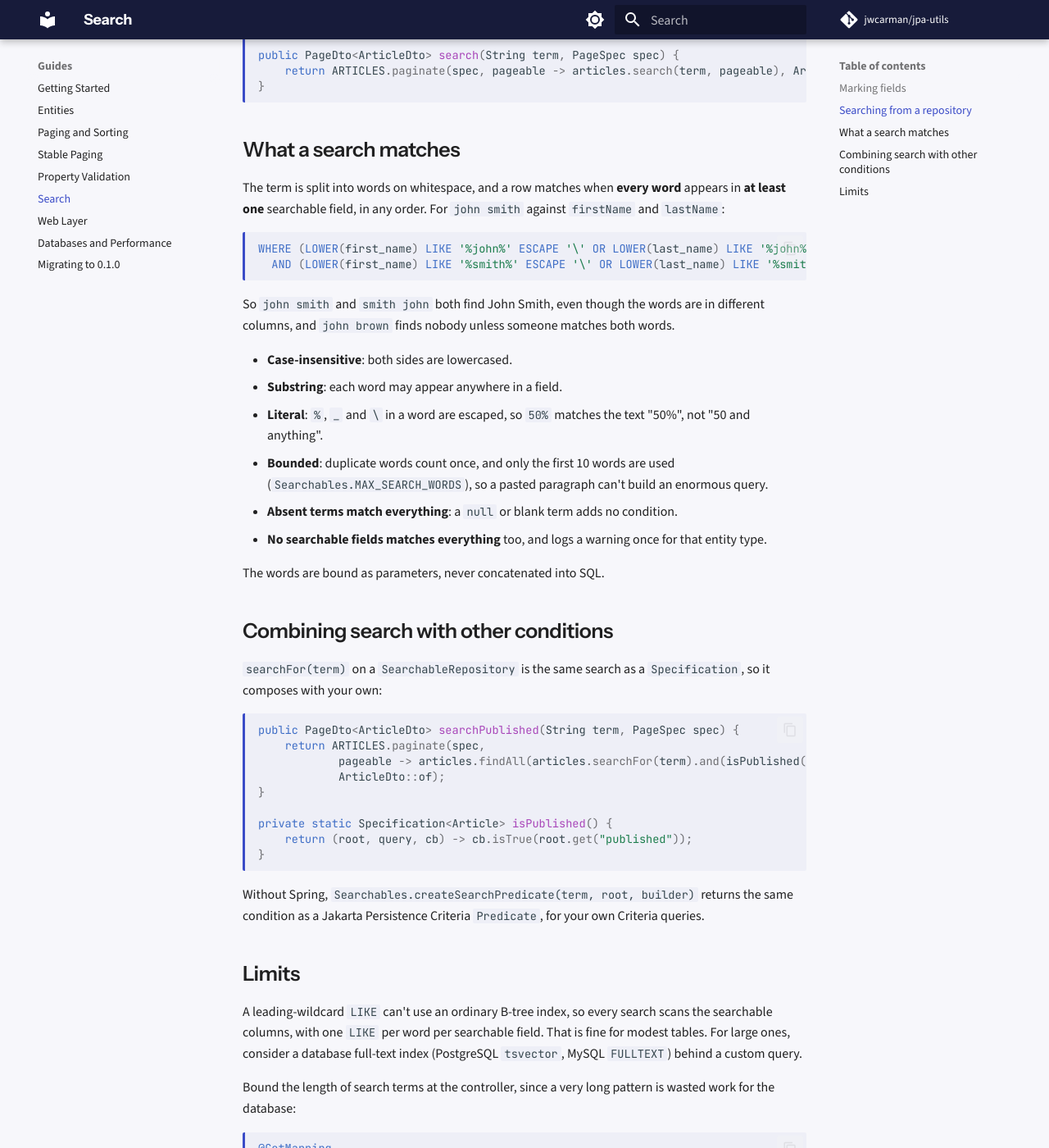
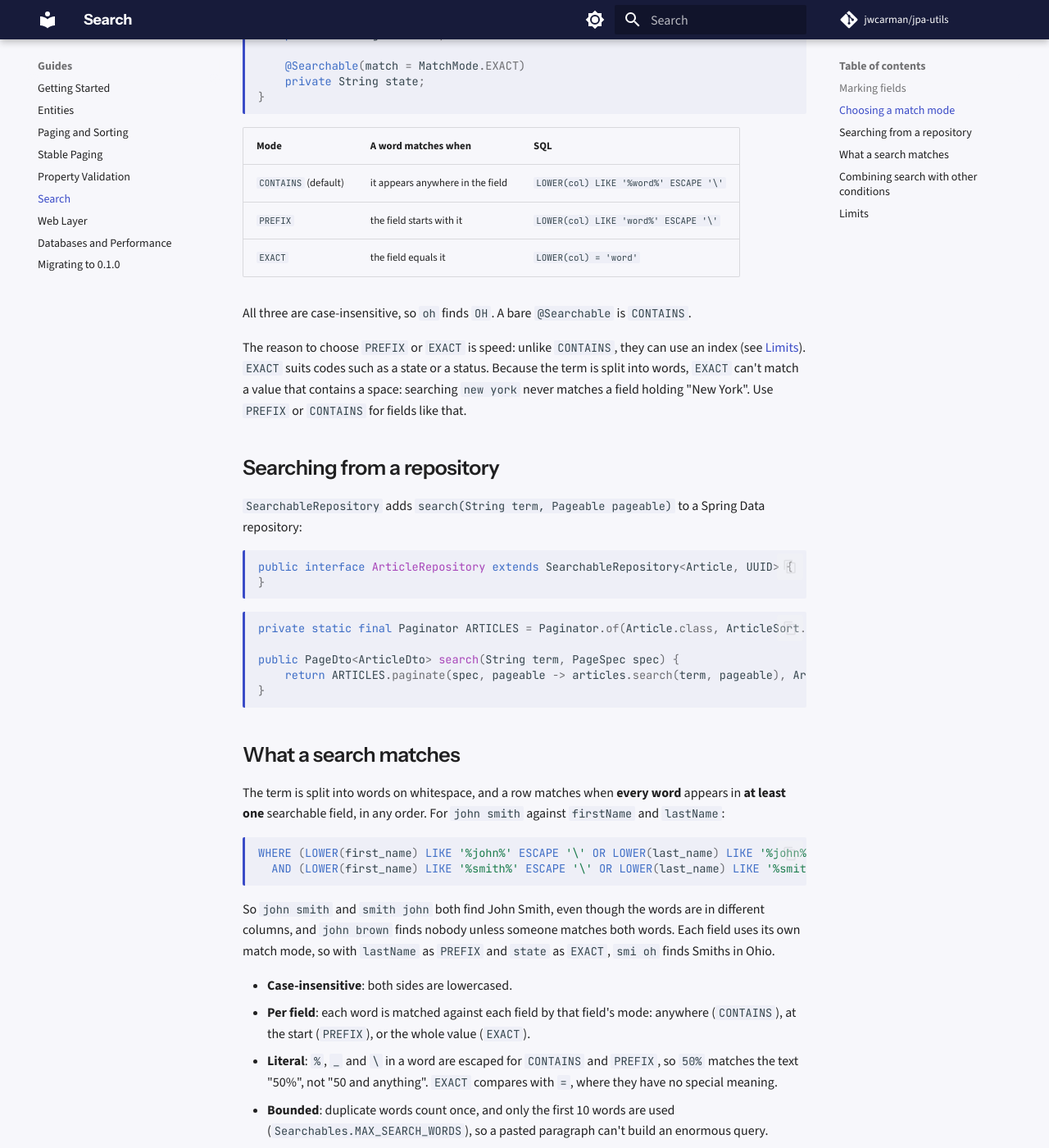
Before and after one commit to jwcarman/jpa-utils, an MkDocs documentation site: the page built from docs/guides/search.md, in a window 1280 px wide and 1400 px high, scrolled down 880 px. Shown: the whole window at 82% size. Built offline with MkDocs 1.6.1 and Material for MkDocs 9.7.7, drawn with Linux system fonts in a browser that asks for light colours; comment, search, counter and statistics services are not loaded; some of the changed text lies outside the part shown.

Commit message:
docs: searchable match modes and indexing guidance
Co-Authored-By: Claude Opus 5.5 <noreply@anthropic.com>

````diff
--- a/docs/guides/search.md
+++ b/docs/guides/search.md
@@ -22,6 +22,37 @@ public class Article extends BaseEntity {
 ```
 
 Only `String` attributes are searched; `@Searchable` on any other type is ignored.
+
+## Choosing a match mode
+
+Each searchable field matches in one of three ways, set with `match`:
+
+```java
+@Entity
+@Getter
+@NoArgsConstructor(access = AccessLevel.PROTECTED)
+public class Customer extends BaseEntity {
+
+    @Searchable(match = MatchMode.PREFIX)
+    private String lastName;
+
+    @Searchable(match = MatchMode.EXACT)
+    private String state;
+}
+```
+
+| Mode | A word matches when | SQL |
+|------|---------------------|-----|
+| `CONTAINS` (default) | it appears anywhere in the field | `LOWER(col) LIKE '%word%' ESCAPE '\'` |
+| `PREFIX` | the field starts with it | `LOWER(col) LIKE 'word%' ESCAPE '\'` |
+| `EXACT` | the field equals it | `LOWER(col) = 'word'` |
+
+All three are case-insensitive, so `oh` finds `OH`. A bare `@Searchable` is `CONTAINS`.
+
+The reason to choose `PREFIX` or `EXACT` is speed: unlike `CONTAINS`, they can use an index (see
+[Limits](#limits)). `EXACT` suits codes such as a state or a status. Because the term is split into words, `EXACT`
+can't match a value that contains a space: searching `new york` never matches a field holding "New York". Use
+`PREFIX` or `CONTAINS` for fields like that.
 
 ## Searching from a repository
 
@@ -51,11 +82,14 @@ WHERE (LOWER(first_name) LIKE '%john%' ESCAPE '\' OR LOWER(last_name) LIKE '%joh
 ```
 
 So `john smith` and `smith john` both find John Smith, even though the words are in different columns, and
-`john brown` finds nobody unless someone matches both words.
+`john brown` finds nobody unless someone matches both words. Each field uses its own match mode, so with `lastName`
+as `PREFIX` and `state` as `EXACT`, `smi oh` finds Smiths in Ohio.
 
 - **Case-insensitive**: both sides are lowercased.
-- **Substring**: each word may appear anywhere in a field.
-- **Literal**: `%`, `_` and `\` in a word are escaped, so `50%` matches the text "50%", not "50 and anything".
+- **Per field**: each word is matched against each field by that field's mode: anywhere (`CONTAINS`), at the
+  start (`PREFIX`), or the whole value (`EXACT`).
+- **Literal**: `%`, `_` and `\` in a word are escaped for `CONTAINS` and `PREFIX`, so `50%` matches the text "50%",
+  not "50 and anything". `EXACT` compares with `=`, where they have no special meaning.
 - **Bounded**: duplicate words count once, and only the first 10 words are used (`Searchables.MAX_SEARCH_WORDS`),
   so a pasted paragraph can't build an enormous query.
 - **Absent terms match everything**: a `null` or blank term adds no condition.
@@ -85,9 +119,28 @@ Persistence Criteria `Predicate`, for your own Criteria queries.
 
 ## Limits
 
-A leading-wildcard `LIKE` can't use an ordinary B-tree index, so every search scans the searchable columns, with one
-`LIKE` per word per searchable field. That is
-fine for modest tables. For large ones, consider a database full-text index (PostgreSQL `tsvector`, MySQL
+A `CONTAINS` field's leading-wildcard `LIKE` can't use an ordinary B-tree index, so a search over `CONTAINS` fields
+scans the table, with one comparison per word per searchable field. That is fine for modest tables.
+
+`PREFIX` and `EXACT` fields can use an index on the lowercased column:
+
+```sql
+-- EXACT: any database with expression indexes
+CREATE INDEX customer_state_lower ON customer (LOWER(state));
+
+-- PREFIX on PostgreSQL: the index must use text_pattern_ops (or the C collation),
+-- or a prefix LIKE can't use it
+CREATE INDEX customer_last_name_lower ON customer (LOWER(last_name) text_pattern_ops);
+```
+
+On MySQL 8 an expression index needs doubled parentheses, `((LOWER(last_name)))`. MariaDB has no expression indexes;
+index a virtual generated column holding `LOWER(last_name)` instead.
+
+**Indexes help only when every `@Searchable` field on the entity is `PREFIX` or `EXACT`, and indexed.** For each
+word the fields are ORed together, and a database can use indexes for an `OR` only when it can use one for every
+branch. A single `CONTAINS` field makes the whole search scan the table.
+
+For large tables with free-text needs, consider a database full-text index (PostgreSQL `tsvector`, MySQL
 `FULLTEXT`) behind a custom query.
 
 Bound the length of search terms at the controller, since a very long pattern is wasted work for the database:
````
Also changed, not shown: AGENTS.md (+3 -2 lines), CHANGELOG.md (+7 -0 lines), README.md (+2 -1 lines), docs/index.md (+2 -1 lines).
